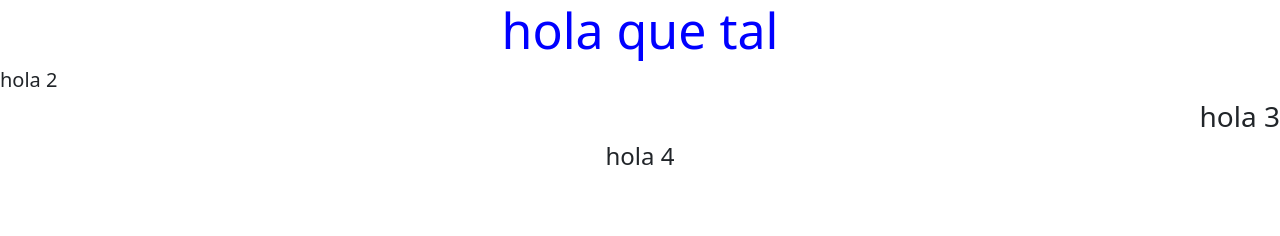
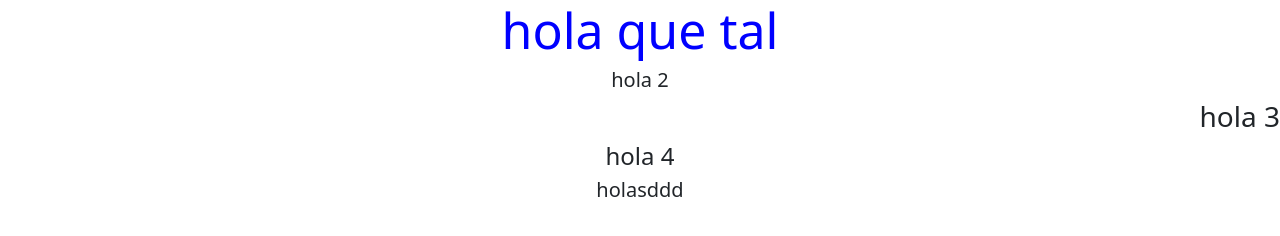
Before and after one commit to FrancoFilippo/curso-javascript, a plain HTML site: page index.html in a window 1280 px wide. Drawn offline with nearby package versions, Linux system fonts and the light colour scheme.

Commit message:
cambios realizados

```diff
--- a/css/style.css
+++ b/css/style.css
@@ -5,6 +5,7 @@ h1{
 }
 h2{
     font-size: 20px;
+    text-align: center;
 }
 h3{
     text-align: right;
--- a/index.html
+++ b/index.html
@@ -18,6 +18,7 @@
       <h2>hola 2</h2>
       <h3>hola 3</h3>
       <h4>hola 4</h4>
+      <h2>holasddd</h2>
     </main>
     <footer></footer>
     <script></script>
```
